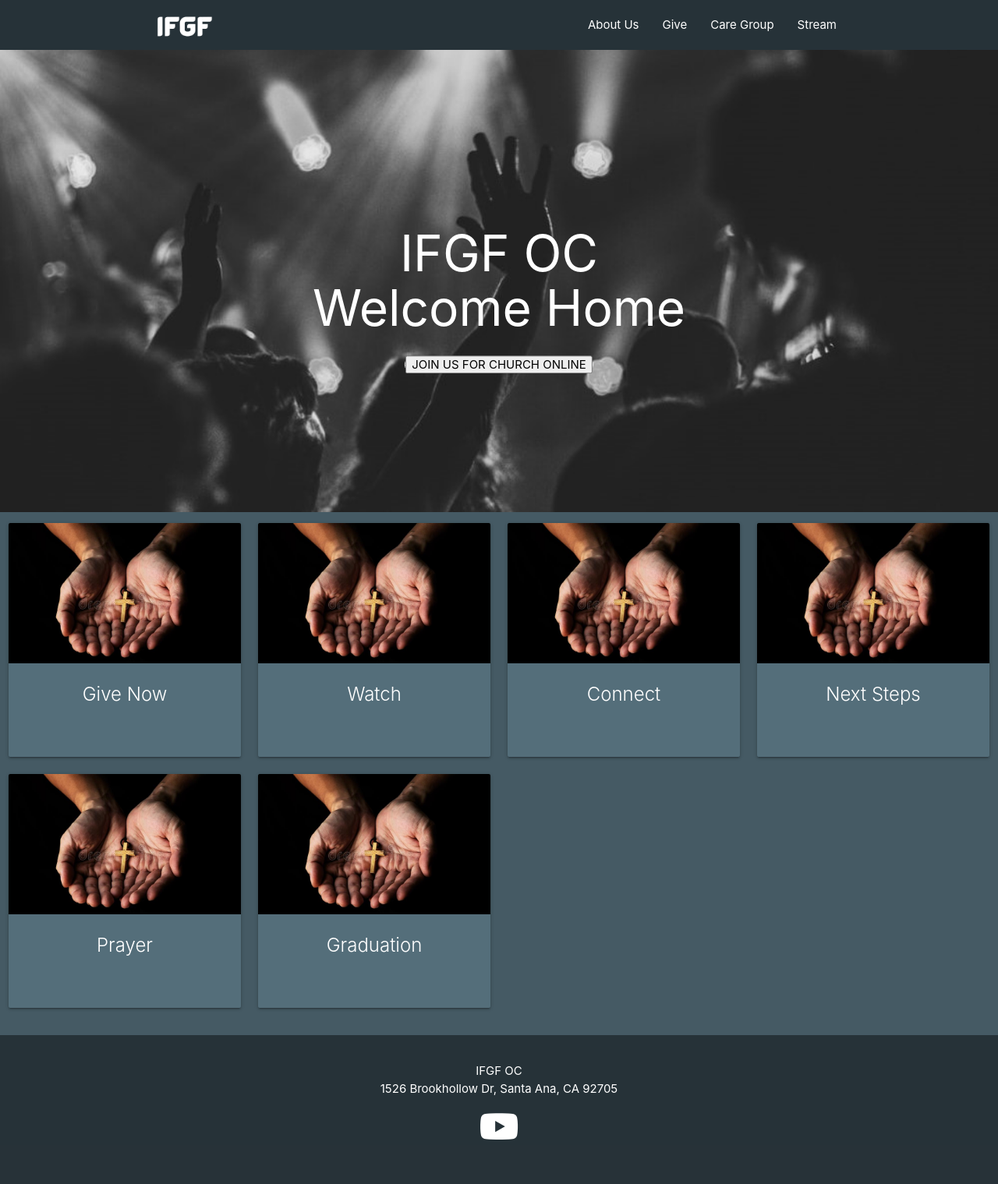
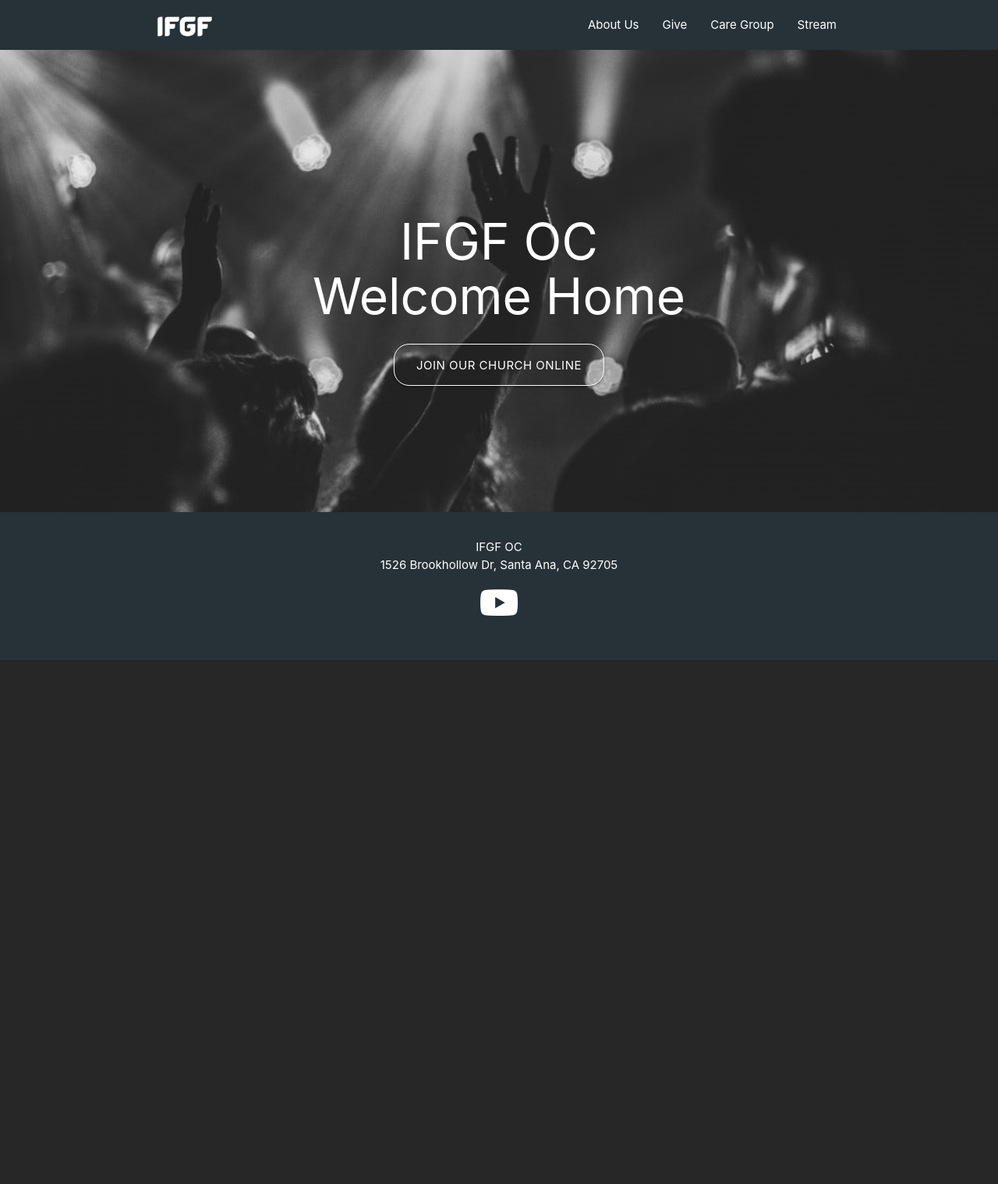
Before and after one commit to jthamrun/ifgfoc, a Django app: page /ifgfoc/ in a window 1280 px wide. Shown: the whole page at 78% size. After the commit the page ends 847 px from the top, so only its background shows below. Run offline with Django 3.2, Linux system fonts and the light colour scheme; some libraries are stand-ins or nearby versions.

Commit message:
Front End update

```diff
--- a/ifgfoc/static/styles.css
+++ b/ifgfoc/static/styles.css
@@ -39,6 +39,10 @@
     border: 1px solid white;
 }
 
+.centered > a:hover {
+    border: 1px solid grey;
+}
+
 .footer-content {
     position: relative;
     text-align: center;
--- a/ifgfoc/templates/ifgfoc/index.html
+++ b/ifgfoc/templates/ifgfoc/index.html
@@ -5,90 +5,20 @@
     IFGF OC
 {% endblock %}
 
+{% block style %}
+    <style>
+        footer {
+            margin-top: -7px;
+        }
+    </style>
+{% endblock %}
+
 {% block body %}
     <div class="image">
         <img class="responsive-img" src="{% static '/images/worship1.jpg' %}" width="1600" height="800">
         <div class="centered">
             <h1><span>IFGF OC<br/>Welcome Home</span></h1>
-            <a href="https://www.livestream.com/ifgfla/monroviaservice">
-                <button type="button">JOIN US FOR CHURCH ONLINE</button>
-            </a>
+            <a href="https://www.livestream.com/ifgfla/monroviaservice" class="waves-effect waves-light btn-large transparent">JOIN OUR CHURCH ONLINE</a>
         </div>
     </div>
-
-    <div class="row">
-        <div class="col s12 m3 center">
-            <div class="card small blue-grey darken-1">
-                <div class="card-image">
-                    <a href="https://ifgfla.infellowship.com/OnlineGiving/GiveNow/NoAccount">
-                        <img src="{% static '/images/give-img.jpg' %}">
-                    </a>
-                </div>
-                <div class="card-content white-text">
-                    <span class="card-title center">Give Now</span>
-                </div>
-            </div>
-        </div>
-        <div class="col s12 m3 center">
-            <div class="card small blue-grey darken-1">
-                <div class="card-image">
-                    <a href="https://www.youtube.com/c/IFGFLosAngeles">
-                        <img src="{% static '/images/give-img.jpg' %}">
-                    </a>
-                </div>
-                <div class="card-content white-text">
-                    <span class="card-title center">Watch</span>
-                </div>
-            </div>
-        </div>
-        <div class="col s12 m3 center">
-            <div class="card small blue-grey darken-1">
-                <div class="card-image">
-                    <a href="https://ifgfla.wufoo.com/forms/z31tf520hk2py3/">
-                        <img src="{% static '/images/give-img.jpg' %}">
-                    </a>
-                </div>
-                <div class="card-content white-text">
-                    <span class="card-title center">Connect</span>
-                </div>
-            </div>
-        </div>
-        <div class="col s12 m3 center">
-            <div class="card small blue-grey darken-1">
-                <div class="card-image">
-                    <a href="https://www.ifgfla.com/give">
-                        <img src="{% static '/images/give-img.jpg' %}">
-                    </a>
-                </div>
-                <div class="card-content white-text">
-                    <span class="card-title center">Next Steps</span>
-                </div>
-            </div>
-        </div>
-        <div class="col s12 m3 center">
-            <div class="card small blue-grey darken-1">
-                <div class="card-image">
-                    <a href="https://ifgfla.wufoo.com/forms/z3ot6t61svwkly/">
-                        <img src="{% static '/images/give-img.jpg' %}">
-                    </a>
-                </div>
-                <div class="card-content white-text">
-                    <span class="card-title center">Prayer</span>
-                </div>
-            </div>
-        </div>
-        <div class="col s12 m3 center">
-            <div class="card small blue-grey darken-1">
-                <div class="card-image">
-                    <a href="https://ifgfla.wufoo.com/forms/zi20kh616jtb0d/">
-                        <img src="{% static '/images/give-img.jpg' %}">
-                    </a>
-                </div>
-                <div class="card-content white-text">
-                    <span class="card-title center">Graduation</span>
-                </div>
-            </div>
-        </div>
-
-    </div>
 {% endblock %}
--- a/ifgfoc/templates/ifgfoc/layout.html
+++ b/ifgfoc/templates/ifgfoc/layout.html
@@ -10,6 +10,10 @@
         <link href="{% static 'styles.css' %}" rel="stylesheet">
         <link href='http://fonts.googleapis.com/css?family=Roboto' rel='stylesheet' type='text/css'>
         <script src="https://kit.fontawesome.com/045519ba5e.js" crossorigin="anonymous"></script>
+
+        {% block style %}
+        {% endblock %}
+
     </head>
     <body>
         <nav class="nav-wrapper blue-grey darken-4">
@@ -45,18 +49,7 @@
             {% endblock %}
         </div>
 
-        <footer class="page-footer blue-grey darken-4">
-            <div class="footer-content">
-                <p> IFGF OC<br>1526 Brookhollow Dr, Santa Ana, CA 92705</p>
-                <a href="https://www.youtube.com/channel/UCnlbFb18WzWfsiYnmH10IWg">
-                  <i class="fab fa-youtube fa-3x"></i>
-                </a>
-            </div>
-            <div class="footer-copyright">
-              <div class="container">
-              </div>
-            </div>
-        </footer>
+
 
         <script src="https://code.jquery.com/jquery-3.3.1.min.js"></script>
         <script src="https://cdnjs.cloudflare.com/ajax/libs/materialize/1.0.0-beta/js/materialize.min.js"></script>
@@ -68,4 +61,16 @@
 
 
     </body>
+    <footer class="page-footer blue-grey darken-4">
+            <div class="footer-content">
+                <p> IFGF OC<br>1526 Brookhollow Dr, Santa Ana, CA 92705</p>
+                <a href="https://www.youtube.com/channel/UCnlbFb18WzWfsiYnmH10IWg">
+                  <i class="fab fa-youtube fa-3x"></i>
+                </a>
+            </div>
+            <div class="footer-copyright">
+              <div class="container">
+              </div>
+            </div>
+    </footer>
 </html>
```
Also changed, not shown: db.sqlite3.
